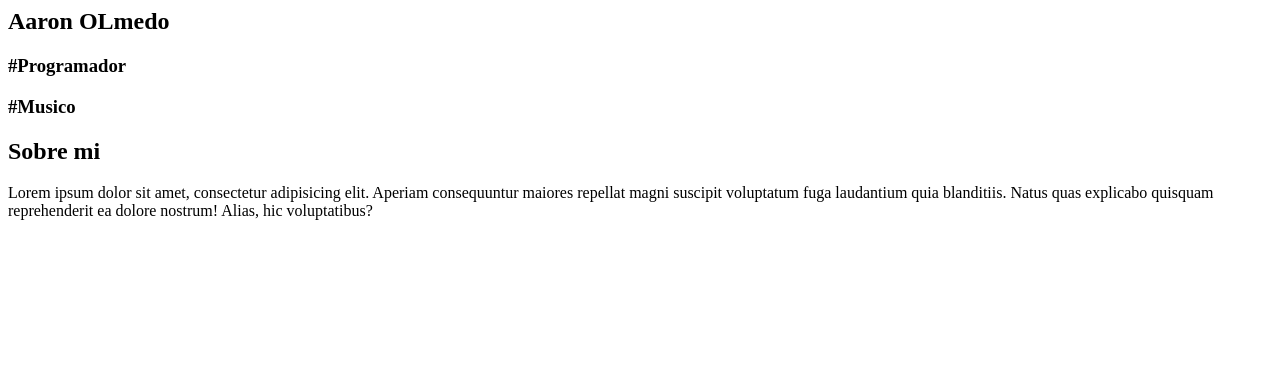
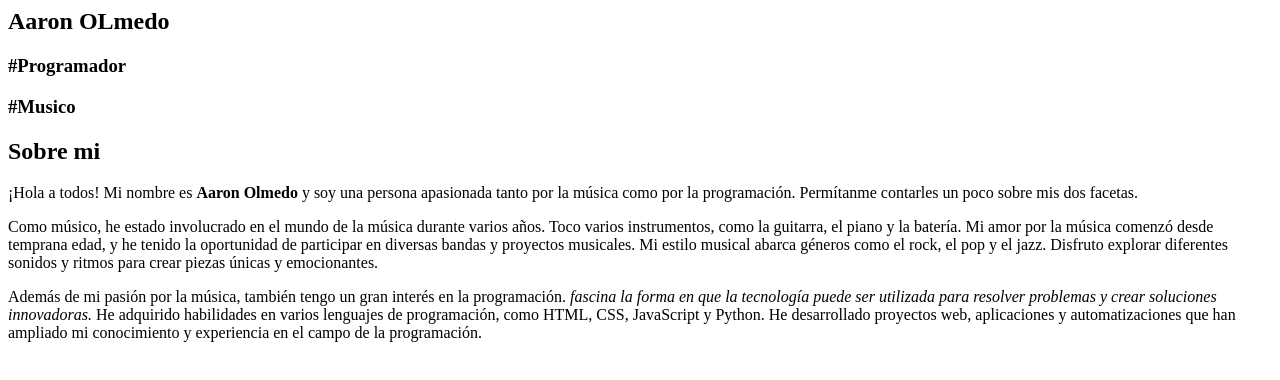
Before and after one commit to Aaronhvs/curso-html-mastermind, a plain HTML site: page index.html in a window 1280 px wide. Drawn offline with Linux system fonts and the light colour scheme.

Commit message:
Added presentation about myself

```diff
--- a/index.html
+++ b/index.html
@@ -17,8 +17,12 @@
         <!-- Inicio del Bloque sobre mi -->
         <div>
             <h2> Sobre mi </h2>
-            <p>Lorem ipsum dolor sit amet, consectetur adipisicing elit. Aperiam consequuntur maiores repellat magni suscipit voluptatum fuga laudantium quia blanditiis. Natus quas explicabo quisquam reprehenderit ea dolore nostrum! Alias, hic voluptatibus?</p>
+            <p>¡Hola a todos! Mi nombre es  <strong> Aaron Olmedo </strong>  y soy una persona apasionada tanto por <span>   la música como por la programación. </span> Permítanme contarles un poco sobre mis dos facetas.</p>
+            <p>Como músico, he estado involucrado en el mundo de la música durante varios años. Toco varios instrumentos, como la guitarra, el piano y la batería. Mi amor por la música comenzó desde temprana edad,
+                y he tenido la oportunidad de participar en diversas bandas y proyectos musicales. Mi estilo musical abarca géneros como el rock, el pop y el jazz. Disfruto explorar diferentes sonidos y ritmos para crear piezas únicas y emocionantes.</p>
+            <p>Además de mi pasión por la música, también tengo un gran interés en la programación. <cite> fascina la forma en que la tecnología puede ser utilizada para resolver problemas y crear soluciones innovadoras. </cite> He adquirido habilidades en varios lenguajes de programación, como HTML, CSS, JavaScript y Python. He desarrollado proyectos web, aplicaciones y automatizaciones que han ampliado mi conocimiento y experiencia en el campo de la programación.</p>
         </div>
+
         <!-- Fin del Bloque sobre mi  -->
 
 
```
